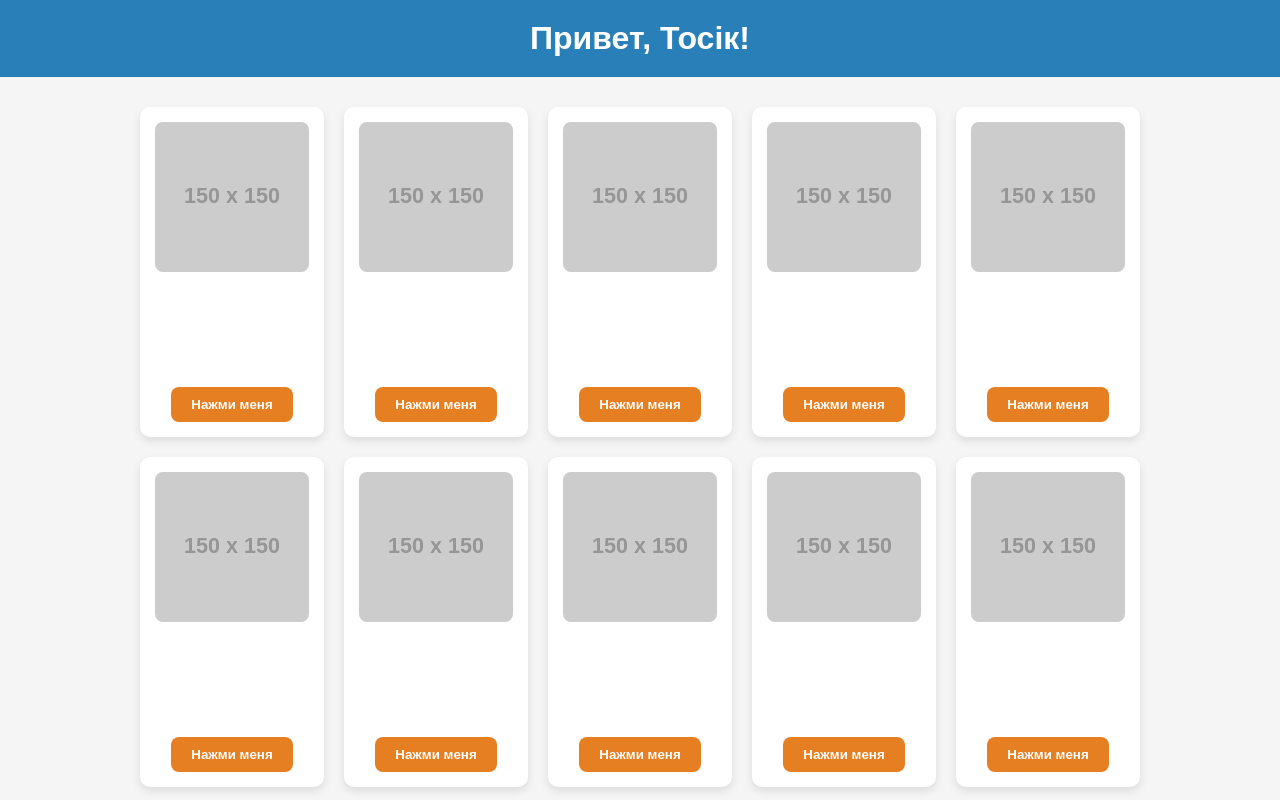
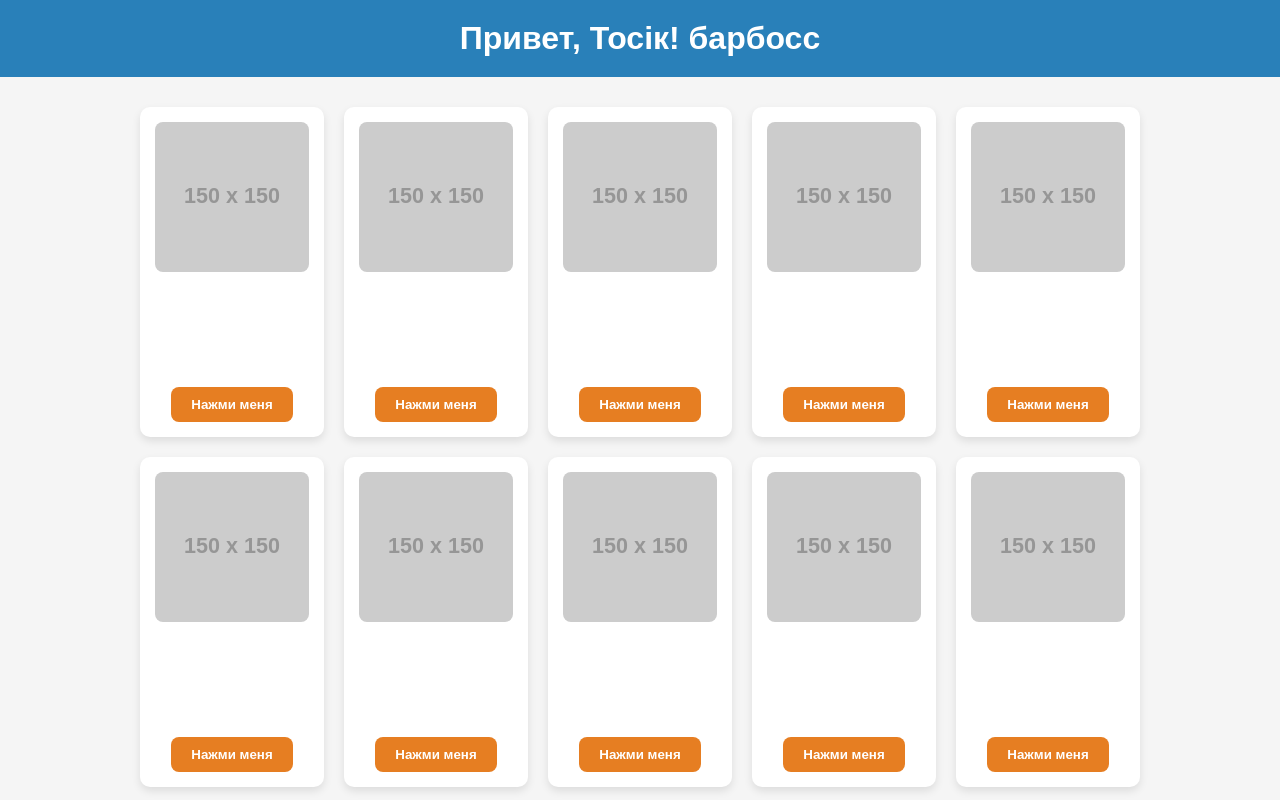
Before and after one commit to And111rey/web-wnalytics, a plain HTML site: page index.html in a window 1280 px wide. Shown: the top 800 px of the page. Drawn offline with Linux system fonts and the light colour scheme; placeholder pictures from the web are drawn by us.

Commit message:
Update index.html

```diff
--- a/index.html
+++ b/index.html
@@ -113,7 +113,7 @@
 <body>
 
   <header>
-    <h1>Привет, Тосік!</h1>
+    <h1>Привет, Тосік! барбосс </h1>
   </header>
 
   <main>
```
